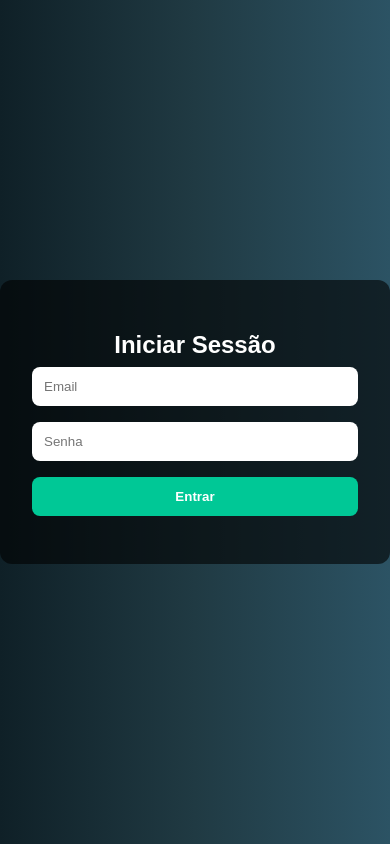
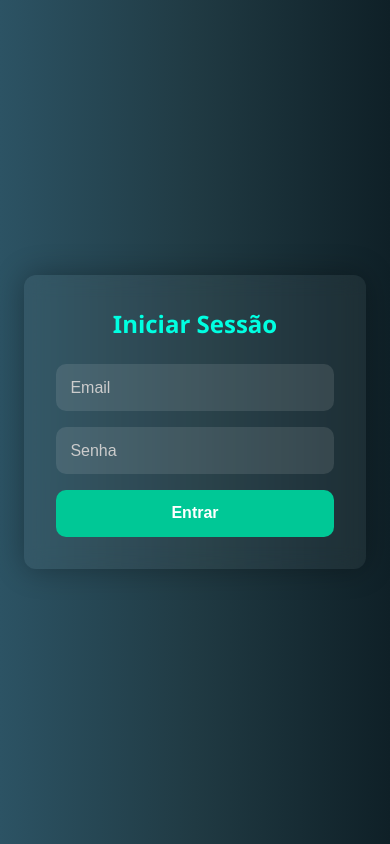
Before and after one commit to silva-932/Hs-Conex-es, a PHP site: page /login.html in a window 390 px wide. Run offline with PHP 8.4, Linux system fonts and the light colour scheme.

Commit message:
Atualização geral do projeto

```diff
--- a/css/login.css
+++ b/css/login.css
@@ -1,51 +1,165 @@
+/* Reset básico */
+* {
+  margin: 0;
+  padding: 0;
+  box-sizing: border-box;
+}
+
 body {
-    font-family: sans-serif;
-    background: linear-gradient(to right, #0f2027, #203a43, #2c5364);
+  font-family: 'Segoe UI', sans-serif;
+  background: #0f2027;
   color: #fff;
+  height: 100vh;
+  overflow: hidden;
+}
+
+/* Estrutura dividida */
+.login-dividido {
+  display: flex;
+  width: 100vw;
+  height: 100vh;
+}
+
+/* Lado da imagem */
+.login-imagem {
+  flex: 1;
+  background: linear-gradient(to bottom right, #1a2a3a, #0f2027);
   display: flex;
   justify-content: center;
   align-items: center;
-    height: 100vh;
-    margin: 0;
+  padding: 2rem;
+  animation: fadeIn 1.2s ease-in-out;
 }
 
+.login-imagem img {
+  max-width: 90%;
+  height: auto;
+}
+
+/* Lado do formulário */
+.login-formulario {
+  flex: 1;
+  background: linear-gradient(to left, #0f2027, #203a43, #2c5364);
+  display: flex;
+  justify-content: center;
+  align-items: center;
+  padding: 2rem;
+}
+
+/* Container do formulário */
 .container {
-    background: rgba(0, 0, 0, 0.6);
-    padding: 2rem;
-    border-radius: 12px;
+  background: rgba(255, 255, 255, 0.05);
+  padding: 2.5rem;
+  border-radius: 16px;
+  width: 100%;
   max-width: 400px;
-    width: 100%;
+  backdrop-filter: blur(10px);
+  box-shadow: 0 0 30px rgba(0, 0, 0, 0.3);
 }
 
 h2 {
-    margin-bottom: 0.5rem;
+  margin-bottom: 1.5rem;
   text-align: center;
+  color: #00ffe1;
+  font-weight: 600;
 }
 
+/* Formulário */
 form {
   display: flex;
   flex-direction: column;
-    margin-bottom: 1rem;
 }
 
 input {
-    padding: 0.75rem;
+  padding: 0.9rem;
   margin-bottom: 1rem;
   border: none;
-    border-radius: 8px;
+  border-radius: 10px;
+  background-color: rgba(255, 255, 255, 0.1);
+  color: #fff;
+  outline: none;
+  font-size: 1rem;
+  transition: background 0.3s ease;
 }
 
+input::placeholder {
+  color: #ccc;
+}
+
+input:focus {
+  background-color: rgba(255, 255, 255, 0.2);
+}
+
+/* Botão */
 button {
-    padding: 0.75rem;
+  padding: 0.9rem;
   background-color: #00c896;
   border: none;
   color: #fff;
   font-weight: bold;
-    border-radius: 8px;
+  border-radius: 10px;
   cursor: pointer;
-    transition: background 0.3s ease;
+  transition: background 0.3s ease, transform 0.2s;
+  font-size: 1rem;
 }
 
 button:hover {
-    background-color: #009f75;
+  background-color: #00a37c;
+  transform: translateY(-1px);
 }
+
+/* Alertas personalizados */
+.mensagem-alerta {
+  display: none;
+  padding: 12px 18px;
+  margin-bottom: 1rem;
+  border-radius: 8px;
+  font-weight: bold;
+  text-align: center;
+  animation: fadeIn 0.4s ease-in-out;
+}
+
+.mensagem-sucesso {
+  background-color: #d4edda;
+  color: #155724;
+  border: 1px solid #c3e6cb;
+}
+
+.mensagem-erro {
+  background-color: #f8d7da;
+  color: #721c24;
+  border: 1px solid #f5c6cb;
+}
+
+/* Animação suave */
+@keyframes fadeIn {
+  from {
+    opacity: 0;
+    transform: translateY(-10px);
+  }
+  to {
+    opacity: 1;
+    transform: translateY(0);
+  }
+}
+
+/* Responsividade */
+@media (max-width: 768px) {
+  .login-dividido {
+    flex-direction: column-reverse;
+  }
+
+  .login-imagem {
+    display: none;
+  }
+
+  .login-formulario {
+    flex: 1;
+    padding: 1.5rem;
+  }
+
+  .container {
+    padding: 2rem;
+    border-radius: 12px;
+  }
+}
--- a/login.html
+++ b/login.html
@@ -2,19 +2,35 @@
 <html lang="pt-PT">
 <head>
   <meta charset="UTF-8" />
-  <meta name="viewport" content="width=device-width, initial-scale=1.0" />
+  <meta name="viewport" content="width=device-width, initial-scale=1.0"/>
   <title>Login | HS Conexões</title>
   <link rel="stylesheet" href="../css/login.css" />
 </head>
 <body>
+
+  <div class="login-dividido">
+
+    <!-- Lado da imagem -->
+    <div class="login-imagem">
+      <img src="../img/login-ilustracao.svg" alt="Ilustração" />
+    </div>
+
+    <!-- Lado do formulário -->
+    <div class="login-formulario">
       <div class="container">
-    <div class="form-container">
         <h2>Iniciar Sessão</h2>
+
+        <div id="mensagem-alerta" class="mensagem-alerta"></div>
+
         <form id="login-form">
           <input type="email" id="login-email" placeholder="Email" required />
           <input type="password" id="login-senha" placeholder="Senha" required />
           <button type="submit">Entrar</button>
         </form>
+      </div>
+    </div>
+
+  </div>
 
   <script src="../js/login.js"></script>
 </body>
```
Also changed, not shown: Js/login.js (+28 -5 lines). Lines whose indentation alone changed are shown as unchanged.
